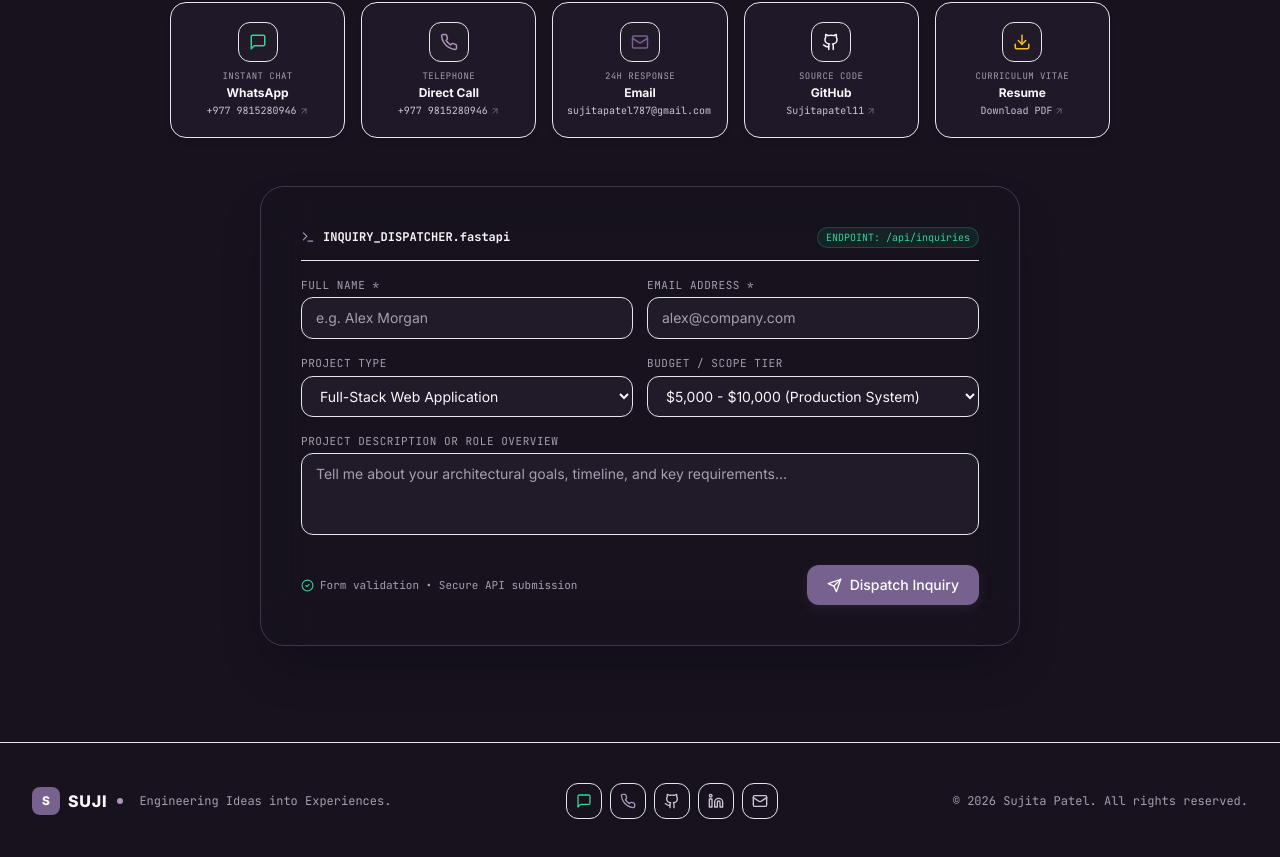
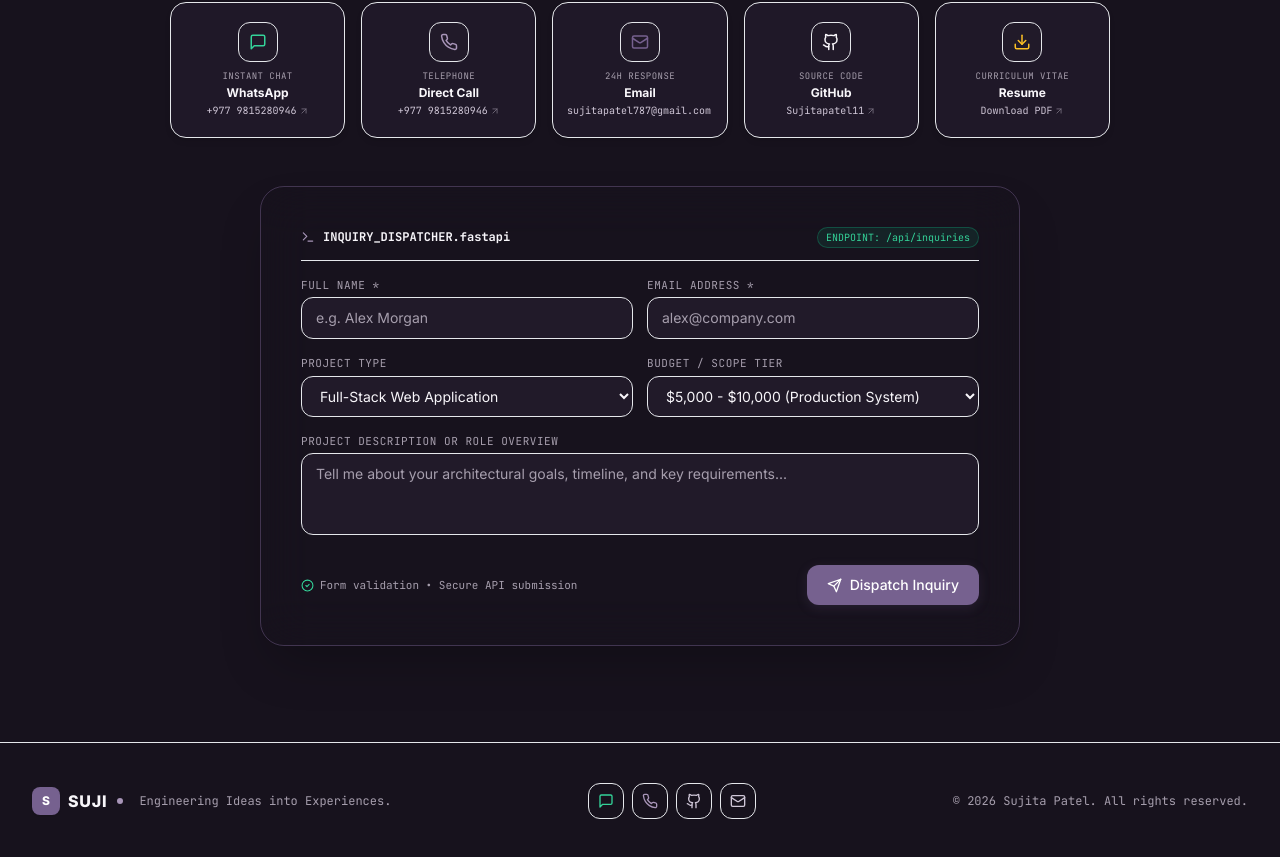
Before and after one commit to Sujitapatel11/SujiPortfolio, a React (Vite) app in the folder frontend/: page / in a window 1280 px wide. Shown: the part 7316-8173 px from the top of the page. Built offline with nearby package versions, Linux system fonts and the light colour scheme; no server answers; the HTML template or start-up script is replaced by a standard one.

Commit message:
style(ui): align navigation and accessibility

```diff
--- a/frontend/src/components/Footer.jsx
+++ b/frontend/src/components/Footer.jsx
@@ -49,6 +49,7 @@ export default function Footer() {
           >
             <Github size={16} />
           </a>
+          {personalInfo.linkedin && (
             <a
               href={personalInfo.linkedin}
               target="_blank"
@@ -58,6 +59,7 @@ export default function Footer() {
             >
               <Linkedin size={16} />
             </a>
+          )}
           <a
             href={`mailto:${personalInfo.email}`}
             className="w-9 h-9 rounded-xl flex items-center justify-center text-text-secondary hover:text-text-main hover:bg-bg-secondary border border-border transition-all"
```
Lines whose indentation alone changed are shown as unchanged.
